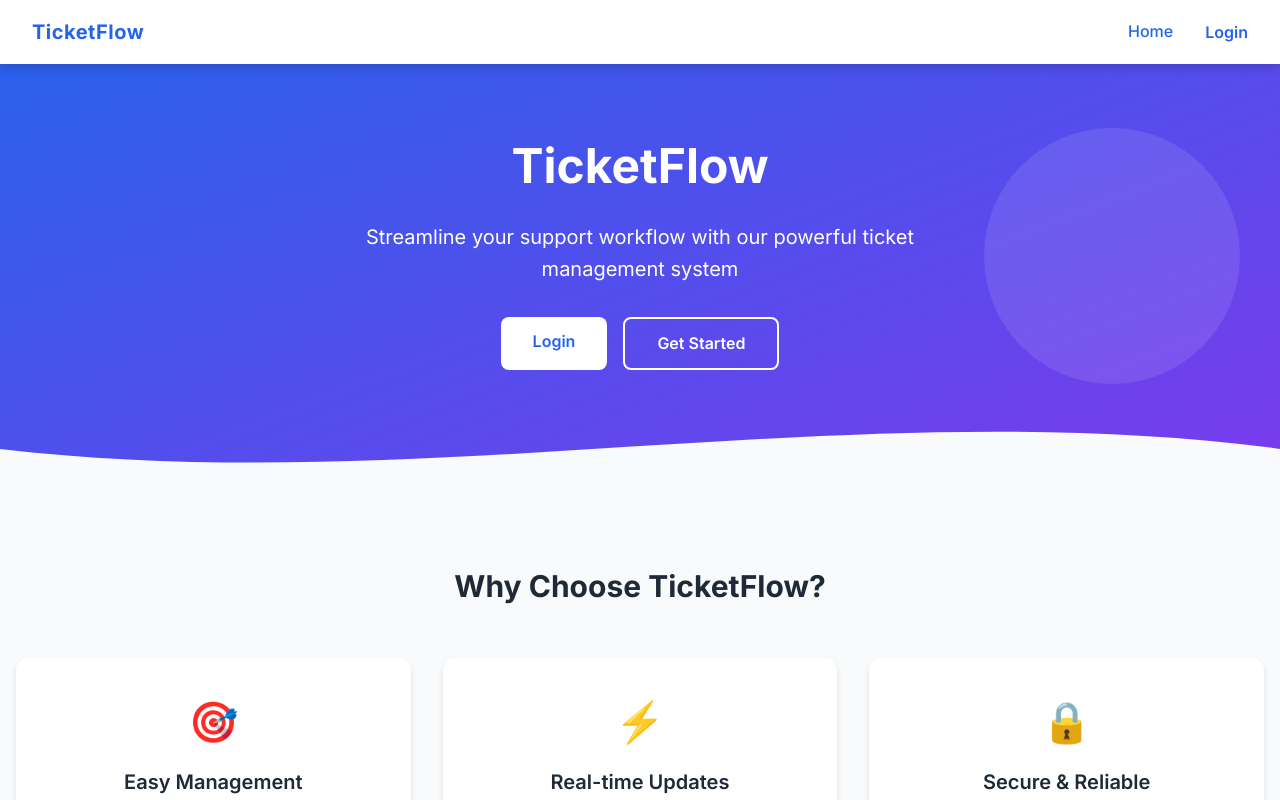
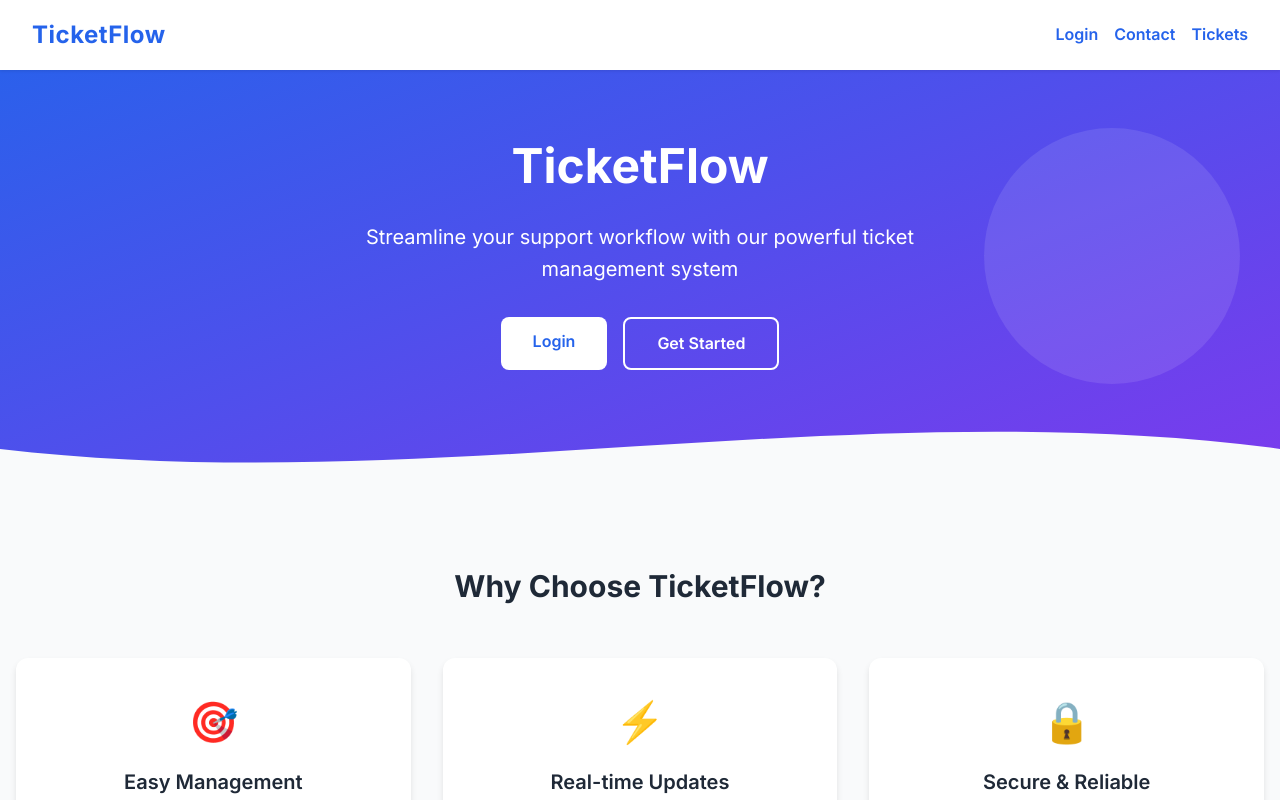
Before and after one commit to maxixo/ticket-flow-react, a React (Vite) app: page / in a window 1280 px wide. Shown: the top 800 px of the page. Built offline with nearby package versions, Linux system fonts and the light colour scheme.

Commit message:
fix error

```diff
--- a/src/components/Navbar.tsx
+++ b/src/components/Navbar.tsx
@@ -1,6 +1,6 @@
 // src/components/Navbar.tsx
 import { useState, useEffect } from "react";
-import { Link, useNavigate } from "react-router-dom";
+import { Link, useNavigate, useLocation } from "react-router-dom";
 import { logout } from "../utils/storage";
 import "../App.css";
 
@@ -9,6 +9,7 @@ export default function Navbar() {
   const [isMobile, setIsMobile] = useState(window.innerWidth <= 768);
   const [isLoggedIn, setIsLoggedIn] = useState(false);
   const navigate = useNavigate();
+  const location = useLocation();
 
   // Check authentication status on component mount and when localStorage changes
   useEffect(() => {
@@ -61,9 +62,191 @@ export default function Navbar() {
     navigate("/");
   };
 
-  const handleLogin = () => {
-    setMenuOpen(false);
-    navigate("/login");
+  // Determine which links to show based on current page
+  const isDashboard = location.pathname === "/dashboard";
+  const isTicketList = location.pathname === "/tickets" || location.pathname === "/ticket-list";
+  const isLanding = location.pathname === "/" || location.pathname === "/landing";
+
+  const renderLinks = () => {
+    if (isLoggedIn) {
+      // Dashboard page: Show only Logout
+      if (isDashboard) {
+        return (
+          <button
+            onClick={handleLogout}
+            style={{
+              background: "none",
+              border: "none",
+              color: "#dc2626",
+              fontWeight: 600,
+              cursor: "pointer",
+              fontSize: "1rem",
+              transition: "color 0.3s",
+              padding: isMobile ? "0.5rem 0" : "0",
+            }}
+            onMouseOver={(e) => (e.currentTarget.style.color = "#b91c1c")}
+            onMouseOut={(e) => (e.currentTarget.style.color = "#dc2626")}
+          >
+            Logout
+          </button>
+        );
+      }
+
+      // Ticket List page: Show Dashboard and Logout
+      if (isTicketList) {
+        return (
+          <>
+            <Link
+              to="/dashboard"
+              onClick={() => handleLinkClick("/dashboard")}
+              style={{
+                color: "#2563eb",
+                textDecoration: "none",
+                fontWeight: 600,
+                fontSize: "1rem",
+                transition: "color 0.3s",
+                padding: isMobile ? "0.5rem 0" : "0",
+              }}
+              onMouseOver={(e) => (e.currentTarget.style.color = "#1d4ed8")}
+              onMouseOut={(e) => (e.currentTarget.style.color = "#2563eb")}
+            >
+              Dashboard
+            </Link>
+
+            <button
+              onClick={handleLogout}
+              style={{
+                background: "none",
+                border: "none",
+                color: "#dc2626",
+                fontWeight: 600,
+                cursor: "pointer",
+                fontSize: "1rem",
+                transition: "color 0.3s",
+                padding: isMobile ? "0.5rem 0" : "0",
+              }}
+              onMouseOver={(e) => (e.currentTarget.style.color = "#b91c1c")}
+              onMouseOut={(e) => (e.currentTarget.style.color = "#dc2626")}
+            >
+              Logout
+            </button>
+          </>
+        );
+      }
+
+      // Other logged-in pages: Show Dashboard, Tickets, and Logout
+      return (
+        <>
+          <Link
+            to="/dashboard"
+            onClick={() => handleLinkClick("/dashboard")}
+            style={{
+              color: "#2563eb",
+              textDecoration: "none",
+              fontWeight: 600,
+              fontSize: "1rem",
+              transition: "color 0.3s",
+              padding: isMobile ? "0.5rem 0" : "0",
+            }}
+            onMouseOver={(e) => (e.currentTarget.style.color = "#1d4ed8")}
+            onMouseOut={(e) => (e.currentTarget.style.color = "#2563eb")}
+          >
+            Dashboard
+          </Link>
+
+          <Link
+            to="/tickets"
+            onClick={() => handleLinkClick("/tickets")}
+            style={{
+              color: "#2563eb",
+              textDecoration: "none",
+              fontWeight: 600,
+              fontSize: "1rem",
+              transition: "color 0.3s",
+              padding: isMobile ? "0.5rem 0" : "0",
+            }}
+            onMouseOver={(e) => (e.currentTarget.style.color = "#1d4ed8")}
+            onMouseOut={(e) => (e.currentTarget.style.color = "#2563eb")}
+          >
+            Tickets
+          </Link>
+
+          <button
+            onClick={handleLogout}
+            style={{
+              background: "none",
+              border: "none",
+              color: "#dc2626",
+              fontWeight: 600,
+              cursor: "pointer",
+              fontSize: "1rem",
+              transition: "color 0.3s",
+              padding: isMobile ? "0.5rem 0" : "0",
+            }}
+            onMouseOver={(e) => (e.currentTarget.style.color = "#b91c1c")}
+            onMouseOut={(e) => (e.currentTarget.style.color = "#dc2626")}
+          >
+            Logout
+          </button>
+        </>
+      );
+    }
+
+    // Landing page or not logged in: Show Login, Contact, Tickets
+    return (
+      <>
+        <Link
+          to="/login"
+          onClick={() => handleLinkClick("/login")}
+          style={{
+            color: "#2563eb",
+            textDecoration: "none",
+            fontWeight: 600,
+            fontSize: "1rem",
+            transition: "color 0.3s",
+            padding: isMobile ? "0.5rem 0" : "0",
+          }}
+          onMouseOver={(e) => (e.currentTarget.style.color = "#1d4ed8")}
+          onMouseOut={(e) => (e.currentTarget.style.color = "#2563eb")}
+        >
+          Login
+        </Link>
+
+        <Link
+          to="/contact"
+          onClick={() => handleLinkClick("/contact")}
+          style={{
+            color: "#2563eb",
+            textDecoration: "none",
+            fontWeight: 600,
+            fontSize: "1rem",
+            transition: "color 0.3s",
+            padding: isMobile ? "0.5rem 0" : "0",
+          }}
+          onMouseOver={(e) => (e.currentTarget.style.color = "#1d4ed8")}
+          onMouseOut={(e) => (e.currentTarget.style.color = "#2563eb")}
+        >
+          Contact
+        </Link>
+
+        <Link
+          to="/tickets"
+          onClick={() => handleLinkClick("/tickets")}
+          style={{
+            color: "#2563eb",
+            textDecoration: "none",
+            fontWeight: 600,
+            fontSize: "1rem",
+            transition: "color 0.3s",
+            padding: isMobile ? "0.5rem 0" : "0",
+          }}
+          onMouseOver={(e) => (e.currentTarget.style.color = "#1d4ed8")}
+          onMouseOut={(e) => (e.currentTarget.style.color = "#2563eb")}
+        >
+          Tickets
+        </Link>
+      </>
+    );
   };
 
   return (
@@ -81,7 +264,7 @@ export default function Navbar() {
         left: 0,
         right: 0,
         zIndex: 1000,
-        boxShadow: "0 4px 10px rgba(0,0,0,0.15)",
+        boxShadow: "0 1px 3px rgba(0,0,0,0.1)",
       }}
     >
       {/* Logo */}
@@ -89,7 +272,7 @@ export default function Navbar() {
         style={{
           color: "#2563eb",
           fontWeight: 700,
-          fontSize: "1.25rem",
+          fontSize: "1.5rem",
           letterSpacing: "0.5px",
           userSelect: "none",
           cursor: "pointer",
@@ -125,81 +308,17 @@ export default function Navbar() {
           position: isMobile ? "absolute" : "static",
           top: "64px",
           right: 0,
-          background: isMobile ? "rgba(37,99,235,0.97)" : "transparent",
+          background: isMobile ? "white" : "transparent",
           width: isMobile ? "100%" : "auto",
-          padding: isMobile ? "1rem 0" : 0,
-          gap: isMobile ? "1.25rem" : "2rem",
+          padding: isMobile ? "1.5rem 0" : 0,
+          gap: "1rem",
           alignItems: "center",
           textAlign: "center",
           transition: "all 0.3s ease",
+          boxShadow: isMobile ? "0 4px 6px rgba(0,0,0,0.1)" : "none",
         }}
       >
-        {isLoggedIn ? (
-          <>
-            <Link
-              to="/dashboard"
-              onClick={() => handleLinkClick("/dashboard")}
-              style={{
-                color: isMobile ? "white" : "#2563eb",
-                textDecoration: "none",
-                fontWeight: 500,
-                fontSize: "1rem",
-                transition: "color 0.3s",
-              }}
-            >
-              Dashboard
-            </Link>
-
-            <button
-              onClick={handleLogout}
-              style={{
-                background: "none",
-                border: "none",
-                color: isMobile ? "white" : "#dc2626",
-                fontWeight: 600,
-                cursor: "pointer",
-                fontSize: "1rem",
-                transition: "color 0.3s",
-              }}
-              onMouseOver={(e) => !isMobile && (e.currentTarget.style.color = "#b91c1c")}
-              onMouseOut={(e) => !isMobile && (e.currentTarget.style.color = "#dc2626")}
-            >
-              Logout
-            </button>
-          </>
-        ) : (
-          <>
-            <Link
-              to="/"
-              onClick={() => handleLinkClick("/")}
-              style={{
-                color: isMobile ? "white" : "#2563eb",
-                textDecoration: "none",
-                fontWeight: 500,
-                fontSize: "1rem",
-                transition: "color 0.3s",
-              }}
-            >
-              Home
-            </Link>
-
-            <button
-              onClick={handleLogin}
-              style={{
-                background: "white",
-                border: "none",
-                color:  "#2563eb",
-                fontWeight: 600,
-                cursor: "pointer",
-                fontSize: "1rem",
-                borderRadius: "0.5rem",
-              }}
-
-            >
-              Login
-            </button>
-          </>
-        )}
+        {renderLinks()}
       </div>
     </nav>
   );
```
